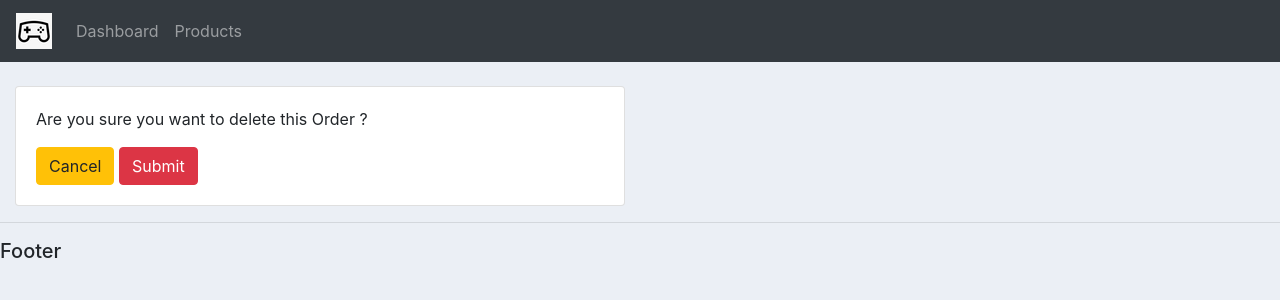
After one commit to yashsf08/Customer-Management-Application, a Django app: page /delete_order/5 in a window 1280 px wide. The commit adds this page. Shown: the top 300 px of the page. Run offline with Django 3.2, Linux system fonts and the light colour scheme; data comes from the database, SQL or seed files in the repository; both versions use the stored data as it was after the commit; some libraries are stand-ins or nearby versions.

Commit message:
#11 CRUD Operations

```diff
--- a/accounts/templates/accounts/customer.html
+++ b/accounts/templates/accounts/customer.html
@@ -68,8 +68,8 @@
 					<td>{{ order.product.category }}</td>
 					<td>{{ order.date_created }}</td>
 					<td>{{ order.status }}</td>
-					<td><a href="">Update</a></td>
-					<td><a href="">Remove</a></td>
+					<td><a class="btn btn-sm btn-info" href="{% url 'update_order' order.id %}">Update</a></td>
+					<td><a class="btn btn-sm btn-danger" href="{% url 'delete_order' order.id %}">Delete</a></td>
 				</tr>
 			{% endfor %}
 
--- a/accounts/templates/accounts/dashboard.html
+++ b/accounts/templates/accounts/dashboard.html
@@ -33,7 +33,7 @@
 		<h5>LAST 5 ORDERS</h5>
 		<hr>
 		<div class="card card-body">
-			<a class="btn btn-primary  btn-sm btn-block" href="">Create Order</a>
+			<a class="btn btn-primary  btn-sm btn-block" href="{% url 'create_order' %}">Create Order</a>
 			<table class="table table-sm">
 				<tr>
 					<th>Product</th>
@@ -48,8 +48,8 @@
 					<td>{{order.product}}</td>
 					<td>Date {{order.date_created}}</td>
 					<td>{{order.status}}</td>
-					<td><a class="btn btn-sm btn-info" href="">Update</a></td>
-					<td><a class="btn btn-sm btn-danger" href="">Delete</a></td>
+					<td><a class="btn btn-sm btn-info" href="{% url 'update_order' order.id %}">Update</a></td>
+					<td><a class="btn btn-sm btn-danger" href="{% url 'delete_order' order.id %}">Delete</a></td>
 
 					</tr>
 			{% endfor %}
--- /dev/null
+++ b/accounts/templates/accounts/delete.html
@@ -0,0 +1,20 @@
+{% extends 'accounts/main.html' %}
+{% load static %}
+{% block content %}
+
+<br>
+<div class="row">
+<div class="col-md-6">
+<div class="card card-body">
+<p>Are you sure you want to delete this Order ?</p>
+<form action="{% url 'delete_order' item.id %}" method="POST">
+    {% csrf_token %}
+    <a class="btn btn-warning" href="{% url 'home' %}">Cancel</a>
+    <input class="btn btn-danger" type="submit" name="Confirm">
+</form>
+</div>
+</div>
+</div>
+
+
+{% endblock content %}
--- a/accounts/urls.py
+++ b/accounts/urls.py
@@ -8,4 +8,8 @@ urlpatterns = [
     path('', views.home, name="home"),
     path('products/', views.products, name="products"),
     path('customer/<str:pk>', views.customer, name="customer"),
+    path('create_order/', views.createOrder, name="create_order"),
+    path('update_order/<str:pk>', views.updateOrder, name="update_order"),
+    path('delete_order/<str:pk>', views.deleteOrder, name="delete_order"),
+
 ]
--- a/accounts/views.py
+++ b/accounts/views.py
@@ -1,6 +1,8 @@
-from django.shortcuts import render
+from django.shortcuts import render, redirect
 from django.http import HttpResponse
+
 from .models import *
+from .forms import OrderForm
 # Create your views here.
 
 
@@ -37,3 +39,46 @@ def customer(request, pk):
         'orders': orders,
     }
     return render(request, 'accounts/customer.html', context)
+
+
+def createOrder(request):
+    form = OrderForm()
+    if request.method == 'POST':
+        # print(f"Printing Post: {request.POST}")
+        form = OrderForm(request.POST)
+        if form.is_valid():
+            form.save()
+            return redirect('/')
+    context = {
+        'form': form,
+    }
+    return render(request, 'accounts/order_form.html', context)
+
+
+def updateOrder(request, pk):
+    order = Order.objects.get(id=pk)
+    form = OrderForm(instance=order)
+    if request.method == "POST":
+        form = OrderForm(request.POST, instance=order)
+        if form.is_valid():
+            form.save()
+            return redirect('/')
+    context = {
+        'form': form,
+    }
+    return render(request, 'accounts/order_form.html', context)
+
+
+def deleteOrder(request, pk):
+    """
+    Deletes an Order
+    """
+    order = Order.objects.get(id=pk)
+    context = {
+        'item': order,
+    }
+    if request.method == 'POST':
+        order.delete()
+        return redirect('/')
+
+    return render(request, 'accounts/delete.html', context)
```
Also changed, not shown: accounts/forms.py (added, +8 -0 lines), accounts/templates/accounts/order_form.html (added, +22 -0 lines), db.sqlite3.
